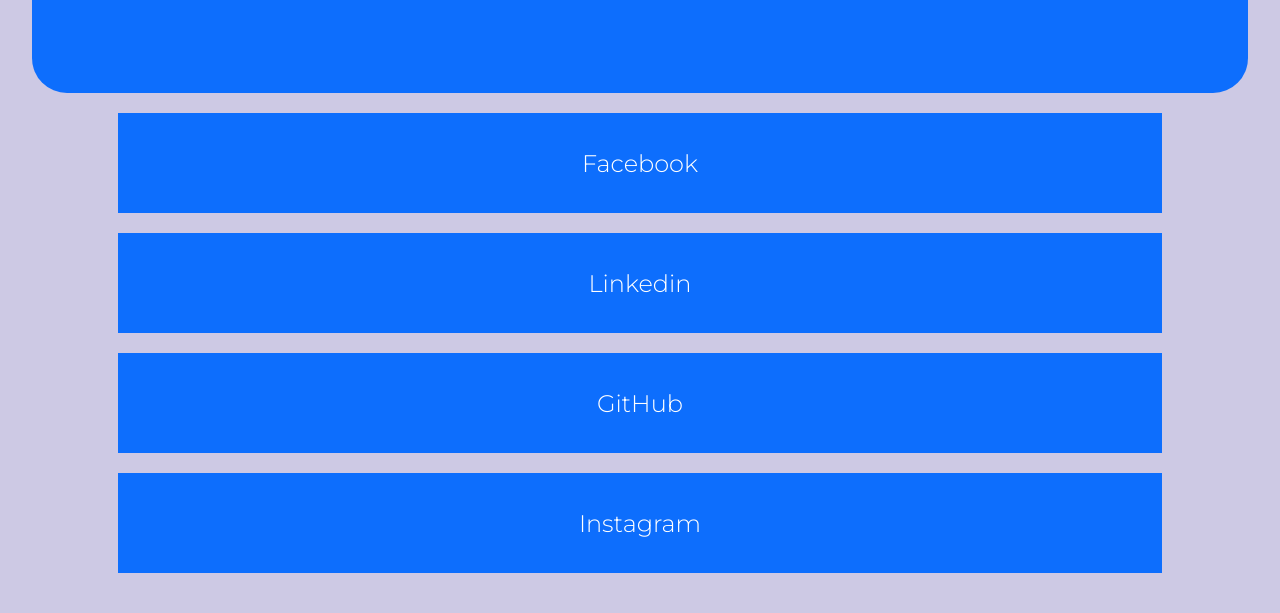
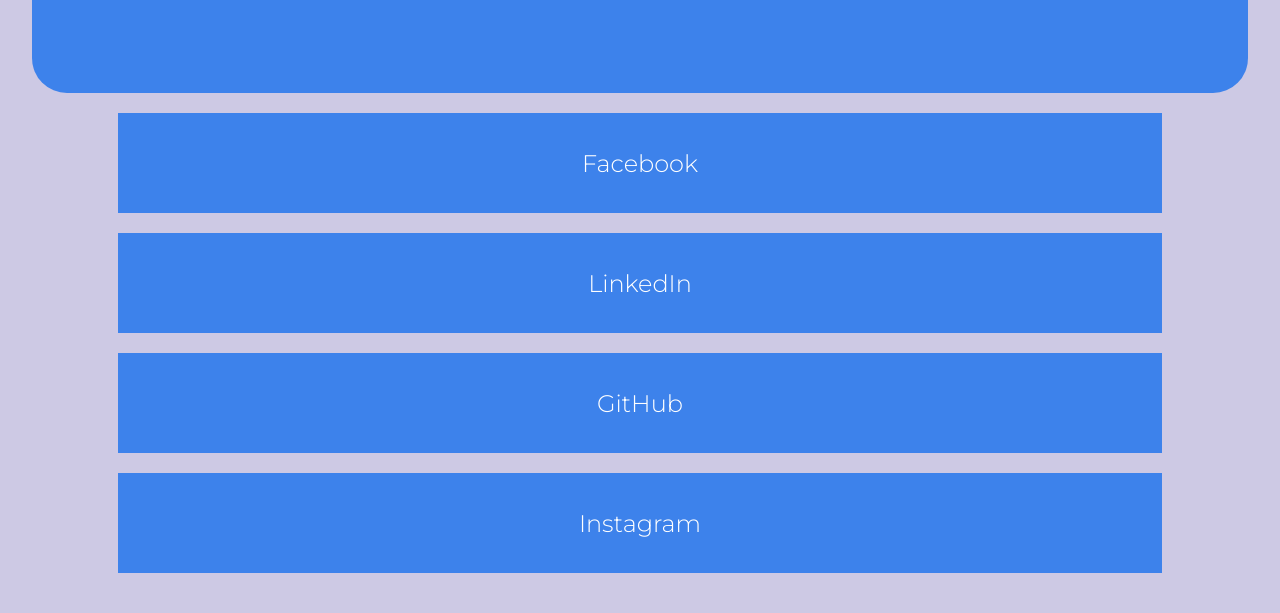
Before and after one commit to rodrigotkz/LinkTree, a plain HTML site: page index.html in a window 1280 px wide. Shown: the part 187-800 px from the top of the page. Drawn offline with Linux system fonts and the light colour scheme; a web font is replaced by a local one.

Commit message:
Atualizando index

```diff
--- a/index.html
+++ b/index.html
@@ -17,7 +17,7 @@
       </header>
       <main>
          <a href="https://www.facebook.com/rodrigo.takazono.90/" class="box-link">Facebook</a>
-         <a href="https://www.linkedin.com/in/rodrigo-takazono-260b84215/" class="box-link">Linkedin</a>
+         <a href="https://www.linkedin.com/in/rodrigo-takazono-260b84215/" class="box-link">LinkedIn</a>
          <a href="https://github.com/rodrigotkz" class="box-link">GitHub</a>
          <a href="https://www.instagram.com/rodrigotkz/" class="box-link">Instagram</a>
       </main>
--- a/style.css
+++ b/style.css
@@ -1,7 +1,7 @@
 @import url('https://fonts.googleapis.com/css2?family=Inspiration&family=Lobster&family=Montserrat%3Awght%40300&display=swap%27%29%3B');
 
 :root {
-   --padrao: #0d6efd;
+   --padrao: #3d82eb;
    --nome: 'Inspiration', cursive;
    --corpo: 'Montserrat', sans-serif;
 }
```
